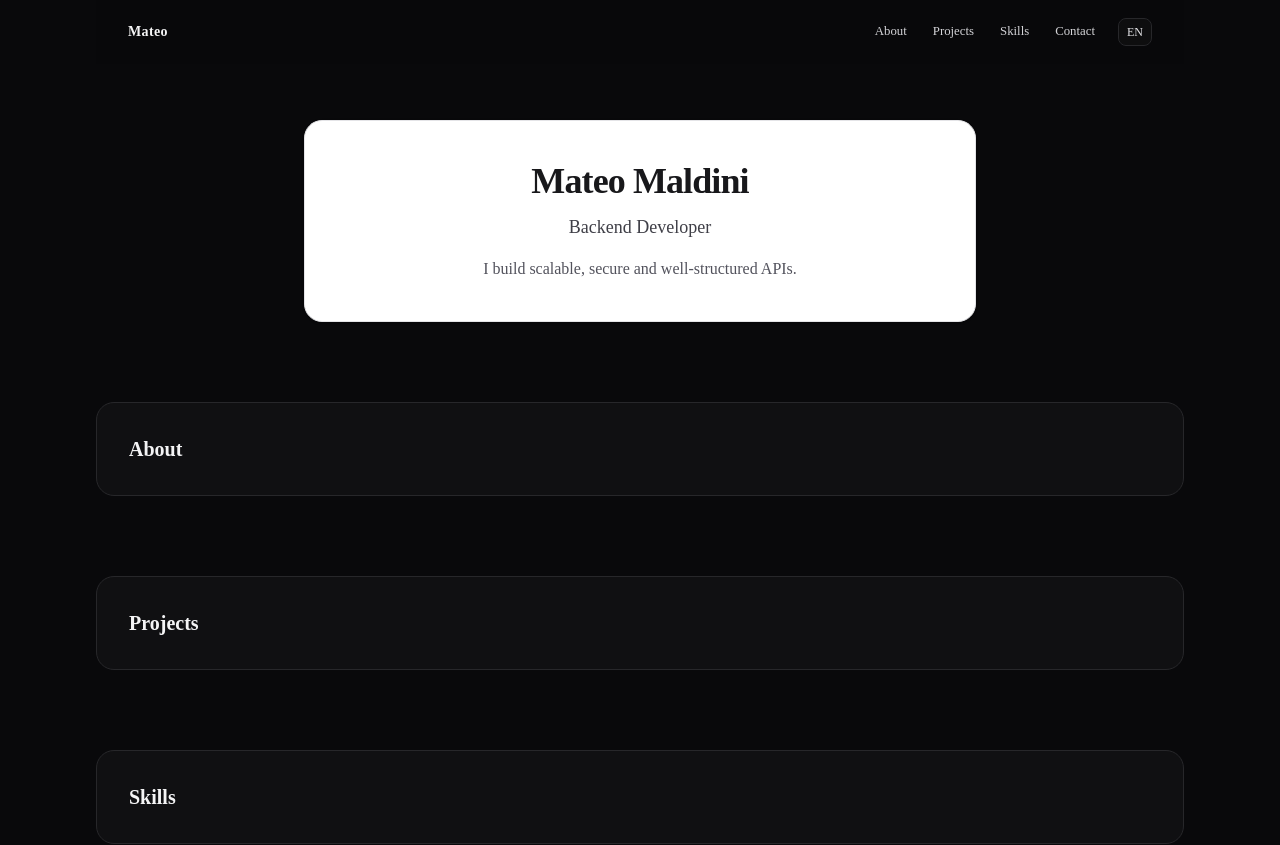
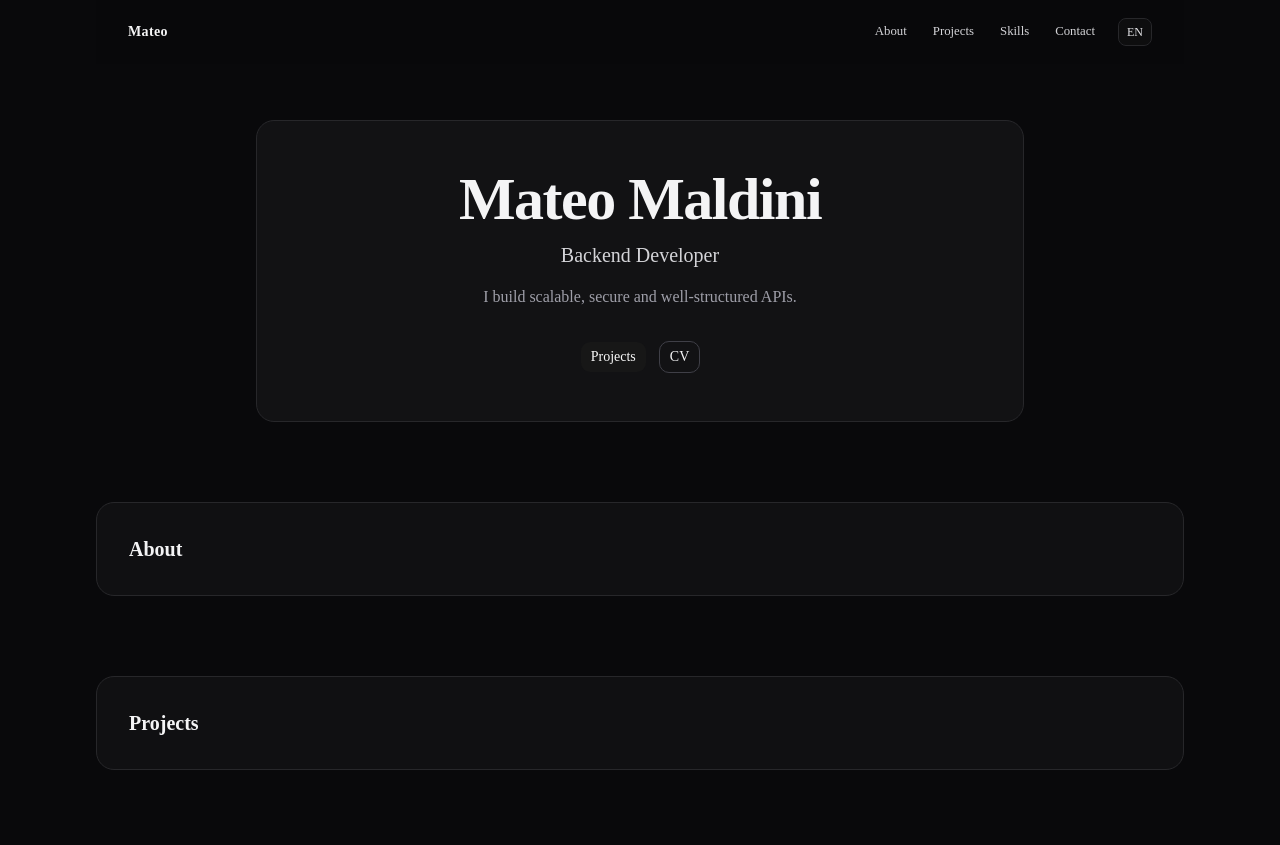
Before and after one commit to mateomaldinidev/portfolio, a Next.js app: page /en in a window 1280 px wide. Shown: the top 845 px of the page. Built offline with nearby package versions, Linux system fonts and the light colour scheme.

Commit message:
feat: hero section

```diff
--- a/messages/en.json
+++ b/messages/en.json
@@ -9,6 +9,8 @@
   "hero": {
     "title": "Mateo Maldini",
     "subtitle": "Backend Developer",
-    "description": "I build scalable, secure and well-structured APIs."
+    "description": "I build scalable, secure and well-structured APIs.",
+    "projectsButton": "Projects",
+    "cvButton": "CV"
   }
 }
--- a/messages/es.json
+++ b/messages/es.json
@@ -9,6 +9,8 @@
   "hero": {
     "title": "Mateo Maldini",
     "subtitle": "Backend Developer",
-    "description": "Construyo APIs escalables, seguras y bien estructuradas."
+    "description": "Construyo APIs escalables, seguras y bien estructuradas.",
+    "projectsButton": "Proyectos",
+    "cvButton": "CV"
   }
 }
--- a/src/components/sections/hero-section.tsx
+++ b/src/components/sections/hero-section.tsx
@@ -1,17 +1,30 @@
 "use client";
 
+import Link from "next/link";
+import { Button } from "@/components/ui/button";
 import { useSectionTranslations } from "@/src/hooks/use-section-translations";
 
 export function HeroSection() {
   const t = useSectionTranslations("hero");
 
   return (
-    <section className="mx-auto w-full max-w-2xl rounded-2xl border border-zinc-200 bg-white p-10 text-center shadow-sm">
-      <h1 className="text-4xl font-semibold tracking-tight text-zinc-900">
+    <section className="mx-auto w-full max-w-3xl rounded-2xl border border-zinc-800 bg-zinc-900/60 p-8 text-center sm:p-12">
+      <h1 className="text-4xl font-semibold tracking-tight text-zinc-100 sm:text-6xl">
         {t("title")}
       </h1>
-      <p className="mt-3 text-lg text-zinc-700">{t("subtitle")}</p>
-      <p className="mt-4 text-zinc-600">{t("description")}</p>
+      <p className="mt-3 text-lg text-zinc-300 sm:text-xl">{t("subtitle")}</p>
+      <p className="mx-auto mt-4 max-w-2xl text-zinc-400">{t("description")}</p>
+
+      <div className="mt-8 flex flex-wrap items-center justify-center gap-3">
+        <Button asChild>
+          <Link href="#projects">{t("projectsButton")}</Link>
+        </Button>
+        <Button asChild variant="outline" className="border-zinc-700 bg-transparent text-zinc-100 hover:bg-zinc-800">
+          <Link href="/cv.pdf" target="_blank" rel="noreferrer">
+            {t("cvButton")}
+          </Link>
+        </Button>
+      </div>
     </section>
   );
 }
```
